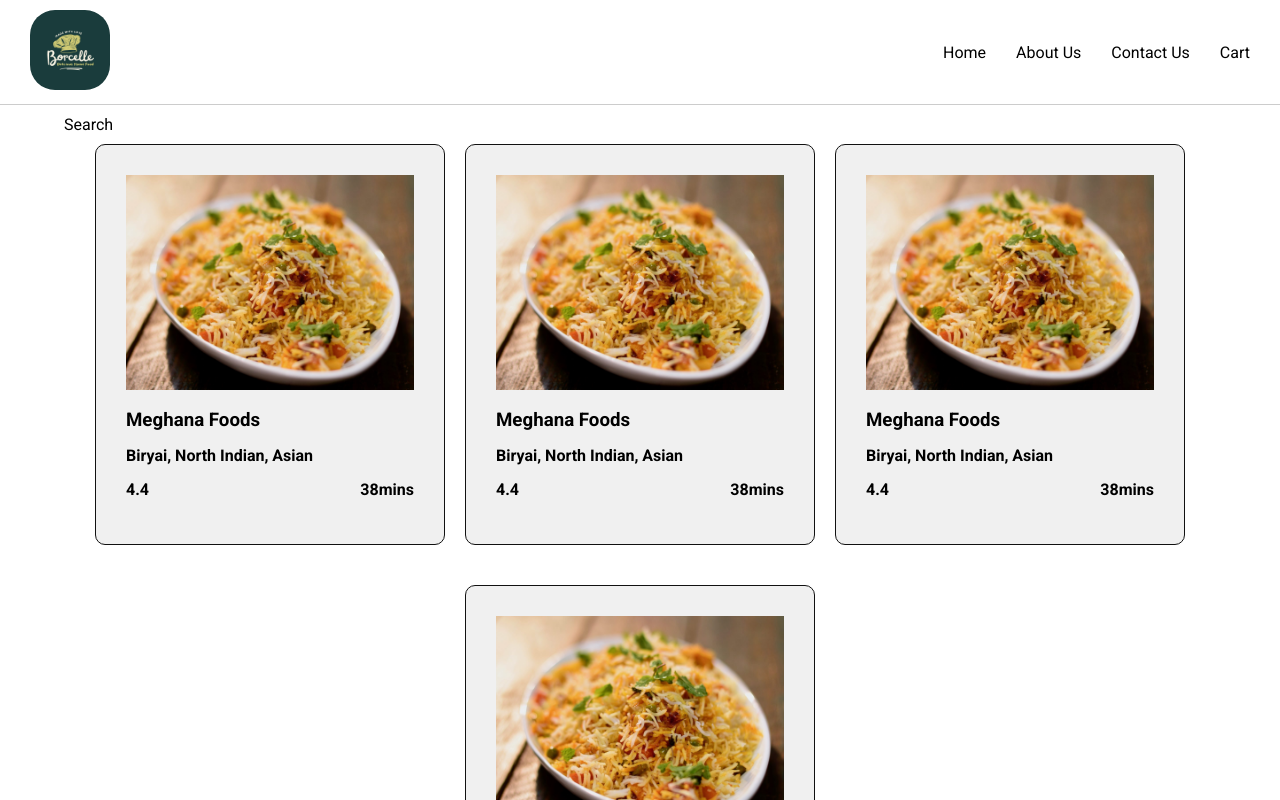
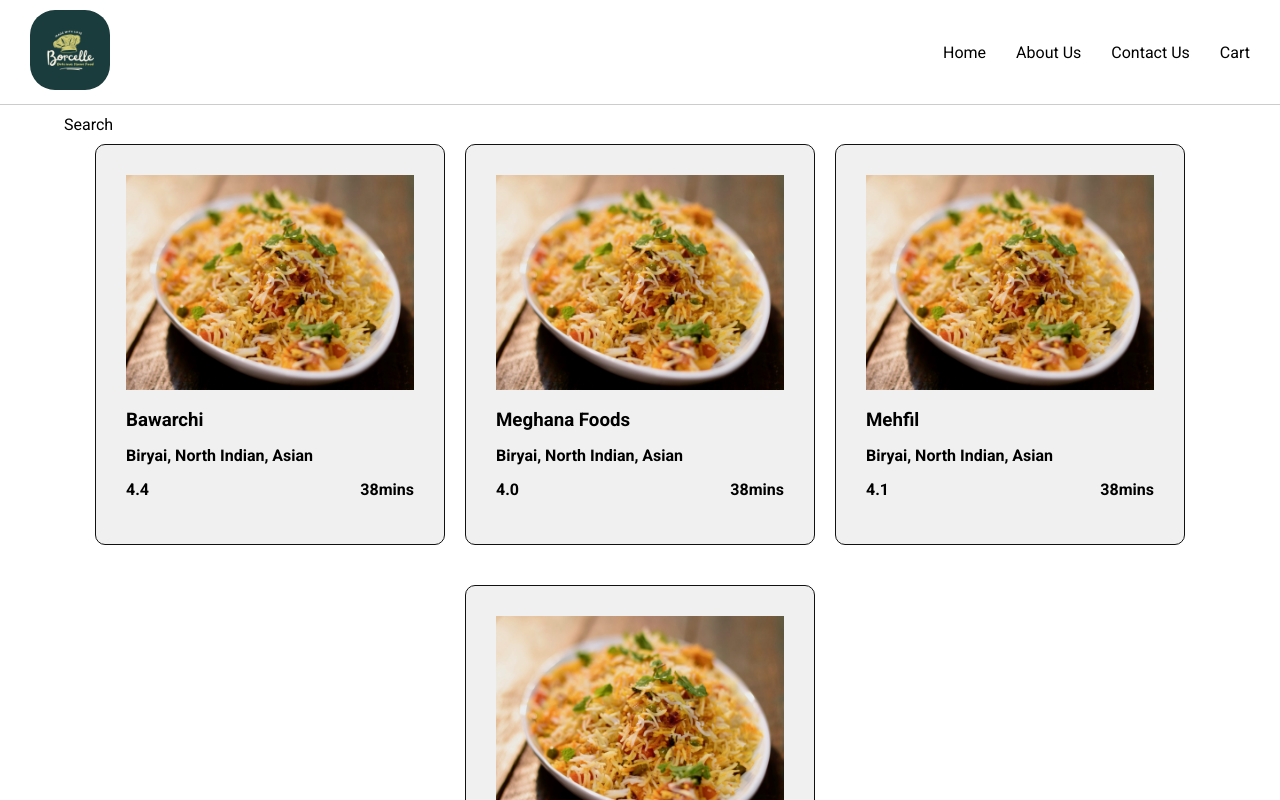
Before and after one commit to bhargavgopal-lanke/React-New, a React (Vite) app: page / in a window 1280 px wide. Built offline with nearby package versions, Linux system fonts and the light colour scheme.

Commit message:
passing props to child components.

```diff
--- a/components/Body.jsx
+++ b/components/Body.jsx
@@ -6,10 +6,10 @@
     <div className="body-sec">
       <div className="search">Search</div>
       <div className="res-container">
-        <RestaurentCard />
-        <RestaurentCard />
-        <RestaurentCard />
-        <RestaurentCard />
+        <RestaurentCard name={"Bawarchi"} rating={"4.4"} />
+        <RestaurentCard name={"Meghana Foods"} rating={"4.0"} />
+        <RestaurentCard name={"Mehfil"} rating={"4.1"} />
+        <RestaurentCard name={"Ashoka"} rating={"3.4"} />
       </div>
     </div>
   );
--- a/components/RestaurentCard.jsx
+++ b/components/RestaurentCard.jsx
@@ -1,14 +1,14 @@
 import React from "react";
 import vegBiryani from "../public/veg-biryani.jpeg";
 
-const RestaurentCard = () => {
+const RestaurentCard = ({ name, rating }) => {
   return (
     <div className="res-card">
       <img src={vegBiryani} className="food-img" />
-      <h3>Meghana Foods</h3>
+      <h3>{name}</h3>
       <h4>Biryai, North Indian, Asian</h4>
       <div className="card-btm-sec">
-        <h4>4.4</h4>
+        <h4>{rating}</h4>
         <h4>38mins</h4>
       </div>
     </div>
```
